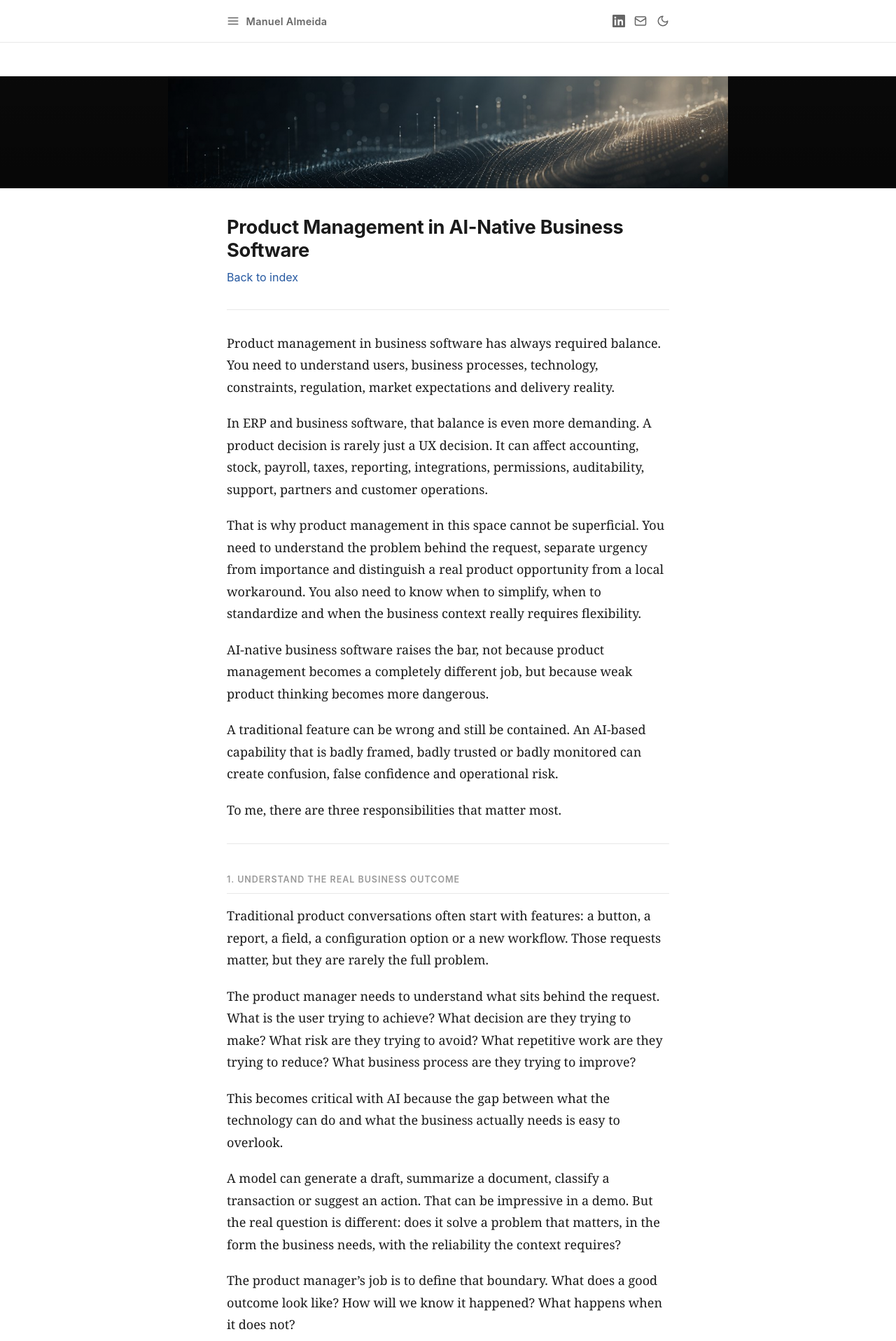
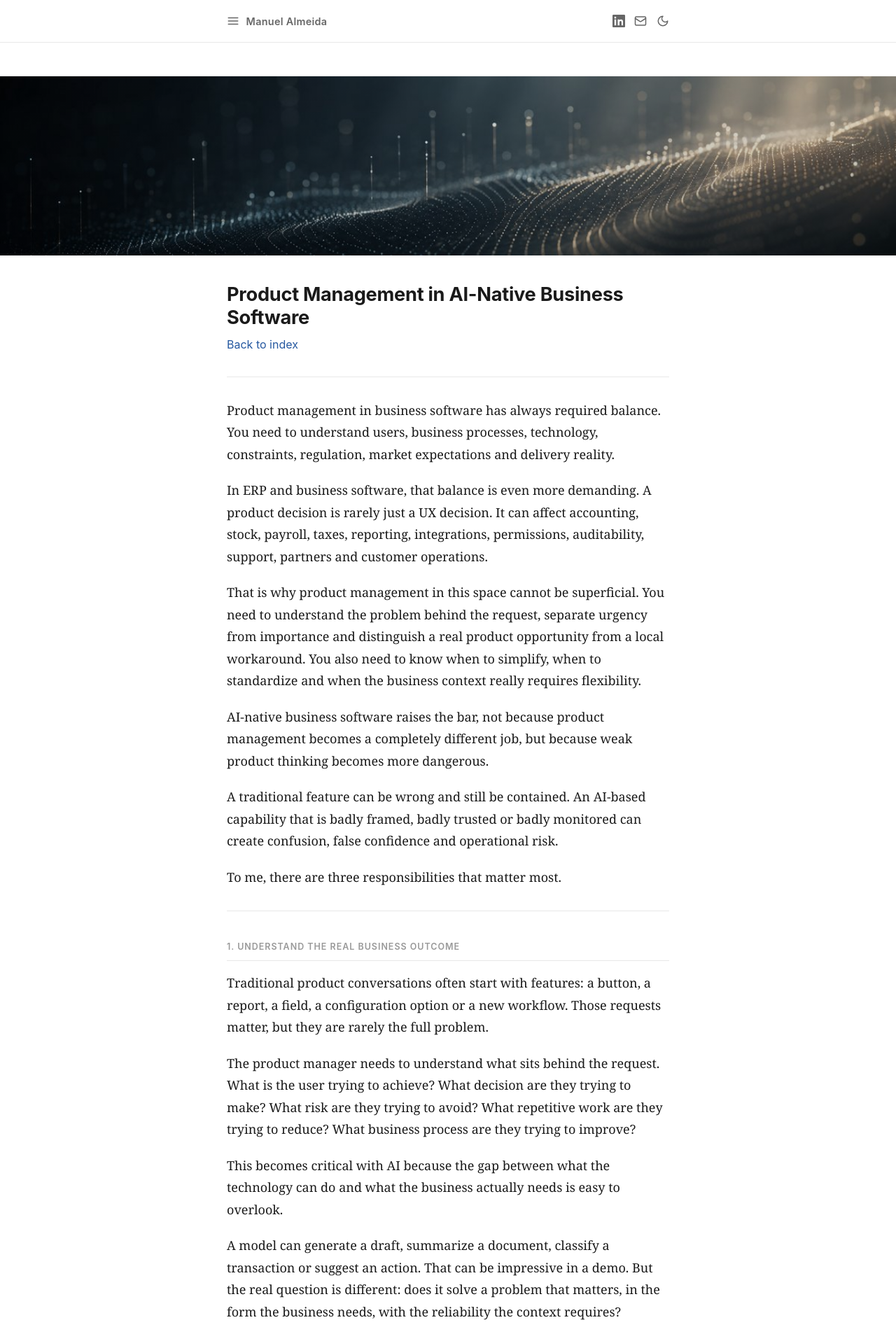
Before and after one commit to manuelalmeida120274/manuel-almeida-product-thinking, a Jekyll site: the page built from articles/02-product-management-in-ai-native-business-software.md, in a window 1280 px wide. Shown: the top 1916 px of the page at 70% size. Built offline with Jekyll 4.4.1, drawn with Linux system fonts in a browser that asks for light colours; our own code applies the rules of GitHub Pages for plain Markdown files.

Commit message:
Fix article hero — full width auto height

```diff
--- a/assets/css/style.css
+++ b/assets/css/style.css
@@ -340,13 +340,8 @@ h1, h2 {
 }
 
 .hero-article img {
+  width: 100%;
   height: auto;
-  max-height: 160px;
-  object-fit: contain;
-  object-position: center;
-  background: #0a0a0a;
+  display: block;
+  object-fit: unset;
 }
-
-@media (max-width: 600px) {
-  .hero-article img { max-height: 110px; }
-}
```
